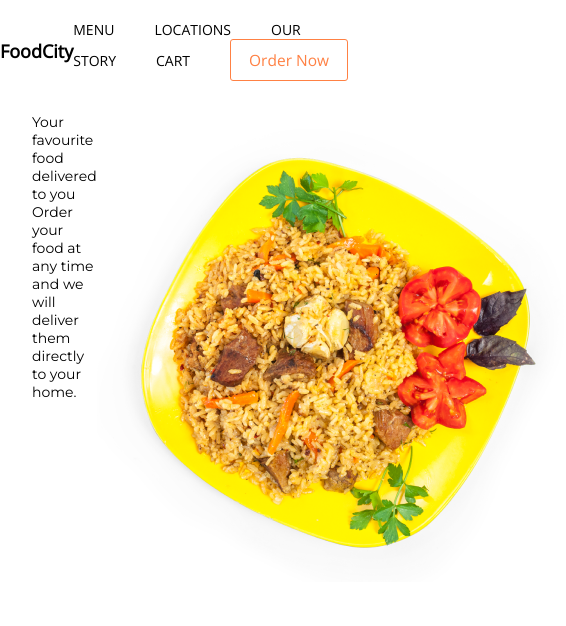
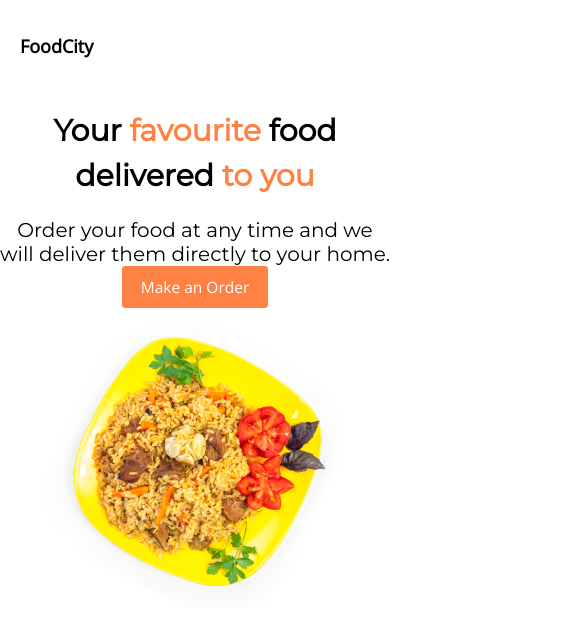
Before and after one commit to samuelkurdz/foodcity, a React (Create React App) app: page / in a window 390 px wide. Shown: the top 626 px of the page, 566 px wide, since content can reach past the window. Built offline with nearby package versions, Linux system fonts and the light colour scheme.

Commit message:
custom button created, color not fully schemed

```diff
--- /dev/null
+++ b/src/components/custom-button/custom-button.jsx
@@ -0,0 +1,15 @@
+import React from 'react';
+
+import './custom-button.scss';
+
+const CustomButton = ({buttonText, buttonType }) => {
+  return (
+    <button
+    className={`button ${buttonType}`}
+    >
+      { buttonText }
+    </button>
+  )
+}
+
+export default CustomButton;
--- /dev/null
+++ b/src/components/custom-button/custom-button.scss
@@ -0,0 +1,35 @@
+button {
+  font-family: "Open Sans";
+  font-size: 15.5px;
+  border-radius: 3px;
+  cursor: pointer;
+  padding: 9px 18px;
+  border: none;
+  transition: all 0.3s;
+
+  &:focus {
+    border: none;
+  }
+}
+
+.accent {
+  color: #ff8144;
+  background-color: white;
+  border: 1px solid #ff8144;
+
+  &:hover {
+    background-color: #ff8144;
+    color: white;
+  }
+}
+
+.accent-outline {
+  background-color: #ff8144;
+  color: white;
+  border: 1px solid #ff8144;
+
+  &:hover {
+    color: #ff8144;
+    background-color: white;
+  }
+}
--- a/src/components/header/header.jsx
+++ b/src/components/header/header.jsx
@@ -1,4 +1,5 @@
 import React from 'react';
+import CustomButton from '../custom-button/custom-button';
 import './header.scss';
 
 // import { Link } from 'react-router-dom';
@@ -12,7 +13,7 @@ const Header = () => {
         <span className="header-link">Locations</span>
         <span className="header-link">Our Story</span>
         <span className="header-link">Cart</span>
-        <button>Order Now</button>
+        <CustomButton buttonText='Order Now' buttonType='accent'/>
       </div>
     </div>
   )
--- a/src/components/header/header.scss
+++ b/src/components/header/header.scss
@@ -2,7 +2,7 @@
   font-family: "Open Sans";
   display: flex;
   justify-content: space-evenly;
-  padding-top: 20px;
+  padding-top: 15px;
 
   h3 {
     font-size: 18px;
@@ -15,25 +15,13 @@
       margin-right: 40px;
     }
   }
+}
 
-  button {
-    font-family: "Open Sans";
-    font-size: 15.5px;
-    color: #ff8144;
-    background-color: white;
-    border: 1px solid #ff8144;
-    border-radius: 3px;
-    cursor: pointer;
-    padding: 9px 18px;
-    transition: all 0.3s;
-
-    &:hover {
-      background-color: #ff8144;
-      color: white;
-    }
-
-    &:focus {
-      border: none;
-    }
+@media (max-width: 800px) {
+  h3 {
+    margin-left: 20px;
+  }
+  .header-links {
+    visibility: hidden;
   }
 }
--- a/src/pages/home-page/homepage.jsx
+++ b/src/pages/home-page/homepage.jsx
@@ -1,20 +1,22 @@
 import React from 'react';
 import './homepage.scss';
 import Dish from '../../assets/images/dish.png';
+import CustomButton from '../../components/custom-button/custom-button';
 
 
 function HomePage() {
   return (
     <div className="home-page">
-      <div className="banner-field">
-        <p>
-          Your favourite food delivered to you
+      <div className="banner-text-field">
+        <p className="banner-big-text">
+          Your <span>favourite</span> food delivered <span>to you</span>
         </p>
-        <span>Order your food at any time and we will
+        <p className="banner-small-text">Order your food at any time and we will
           deliver them directly to your home.
-        </span>
+        </p>
+        <CustomButton buttonText='Make an Order' buttonType='accent-outline' />
       </div>
-      <img src={Dish} alt="dish" />
+      <img className="banner-image" src={Dish} alt="dish" />
     </div>
   );
 }
--- a/src/pages/home-page/homepage.scss
+++ b/src/pages/home-page/homepage.scss
@@ -1,5 +1,60 @@
 .home-page {
-  padding: 2rem;
+  padding: 2.5rem;
   display: flex;
   justify-content: space-around;
+
+  .banner-text-field {
+    max-width: 450px;
+    align-self: center;
+
+    .banner-big-text {
+      font-size: 45px;
+      margin-bottom: 20px;
+      font-weight: 600;
+      line-height: 1.5;
+      span {
+        color: #ff8144;
+      }
+    }
+
+    .banner-small-text {
+      font-size: 20px;
+      line-height: 1.2;
+    }
+  }
 }
+
+@media (max-width: 800px) {
+  .home-page {
+    flex-direction: column;
+    padding: 2rem 0;
+    align-items: center;
+
+    .banner-image {
+      width: 300px;
+    }
+  }
+}
+
+@media (max-width: 600px) {
+  .home-page {
+    flex-direction: column;
+    padding: 2rem 0;
+    align-items: center;
+  }
+  .banner-text-field {
+    text-align: center;
+
+    .banner-big-text {
+      font-size: 30px !important;
+    }
+
+    .banner-small-text {
+      font-size: 15px;
+    }
+  }
+
+  .banner-image {
+    width: 300px;
+  }
+}
```
